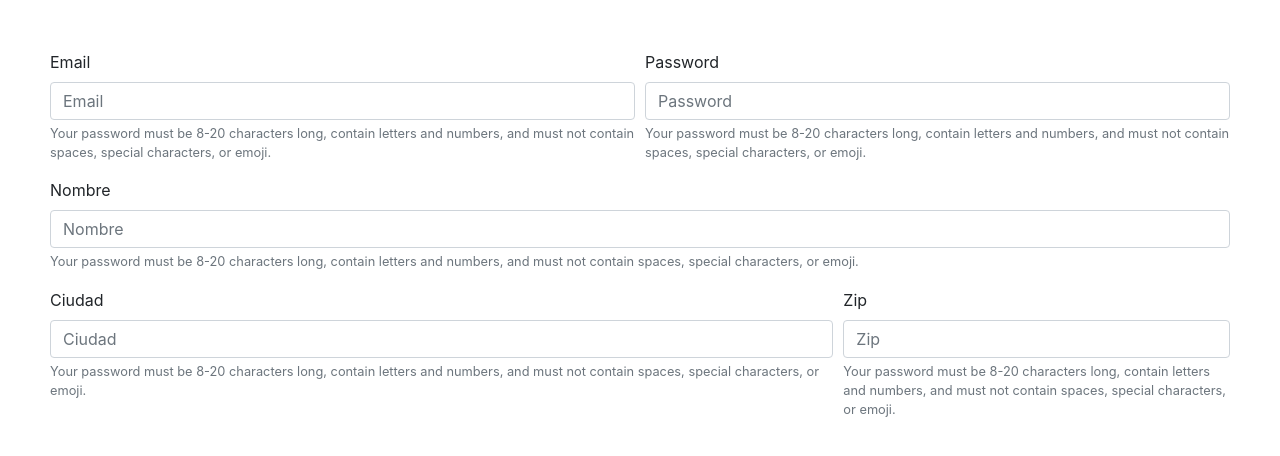
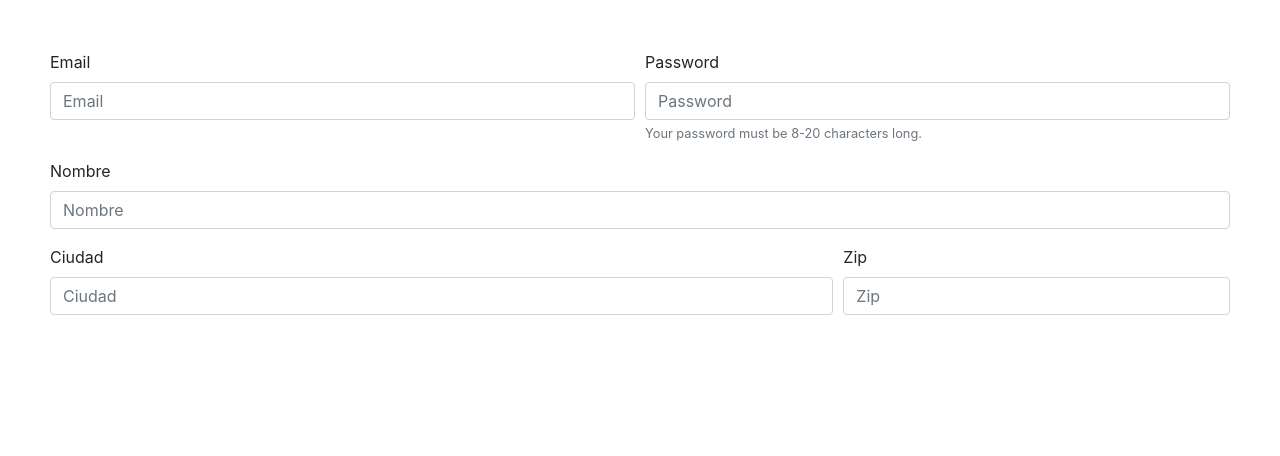
Before and after one commit to ingeit/ingeitComponents, an Angular app: page / in a window 1280 px wide. Shown: the top 456 px of the page. Built offline with nearby package versions, Linux system fonts and the light colour scheme; what ng-zorro-antd would draw is missing.

Commit message:
adding error handle and description

```diff
--- a/src/app/app.component.ts
+++ b/src/app/app.component.ts
@@ -9,36 +9,38 @@ import { IngeitFormComponent } from '../components/ingeit/dynamicForm/dynamicFor
 export class AppComponent {
   title = 'app';
   forms: any;
+
+  // name,
+  // type,
+  // width?,
+  // required?,
+  // value?
+  // description?
+
   constructor() {
     this.forms = [
       [{
         name: 'email',
         type: 'email',
-        value: null,
         required: true,
       }, {
         name: 'password',
         type: 'password',
-        value: null,
         required: true,
+        description: 'Your password must be 8-20 characters long.'
       }],
       [{
         name: 'nombre',
         type: 'input',
-        value: null,
-        required: false,
+        required: true,
       }],
       [{
         name: 'ciudad',
         type: 'input',
-        value: null,
         width: 8,
-        required: false,
       }, {
         name: 'zip',
         type: 'input',
-        value: null,
-        required: false,
       }]
     ];
   }
--- a/src/components/ingeit/dynamicForm/dynamicForm.component.html
+++ b/src/components/ingeit/dynamicForm/dynamicForm.component.html
@@ -9,10 +9,14 @@
           [required]="col.required"
           id="{{col.name}}"
           placeholder="{{col.name | titlecase}}"
+          [class.is-invalid]="isValid(col.name)"
           class="form-control">
-        <small id="{{col.name}}HelpBlock" class="form-text text-muted">
-          Your password must be 8-20 characters long, contain letters and numbers, and must not contain spaces, special characters, or emoji.
+        <small *ngIf="col.description" id="{{col.name}}HelpBlock" class="form-text text-muted">
+          {{col.description}}
         </small>
+        <div class="invalid-feedback">
+          Please choose a {{col.name}}.
+        </div>
     </div>
   </div>
 </form>
--- a/src/components/ingeit/dynamicForm/dynamicForm.component.ts
+++ b/src/components/ingeit/dynamicForm/dynamicForm.component.ts
@@ -30,4 +30,8 @@ export class IngeitFormComponent implements OnInit {
     if (col.width) className = className + '-' + col.width;
     return className;
   }
+
+  isValid(colName){
+    return this.formGroup.get(colName).dirty && this.formGroup.get(colName).errors;
+  }
 }
```
